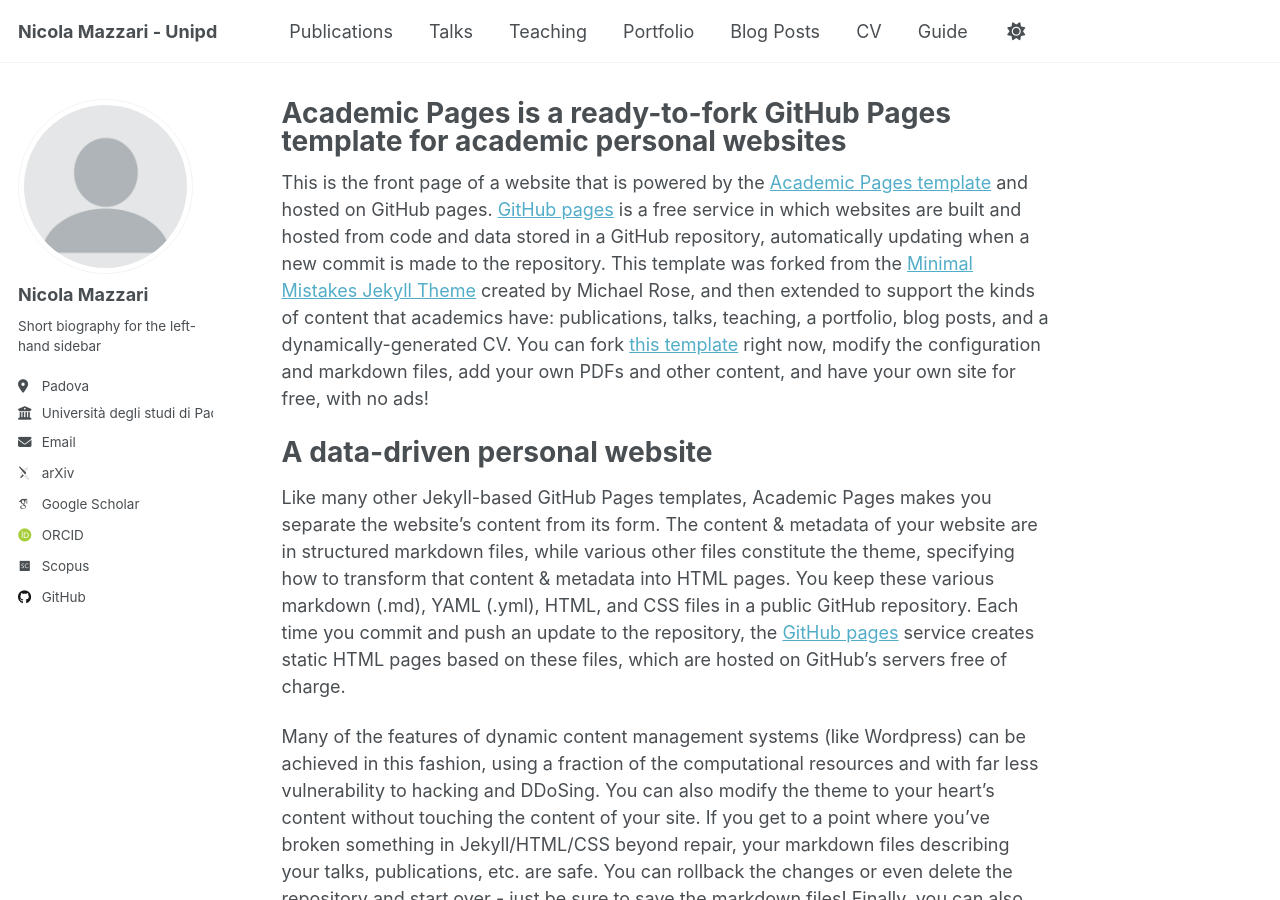
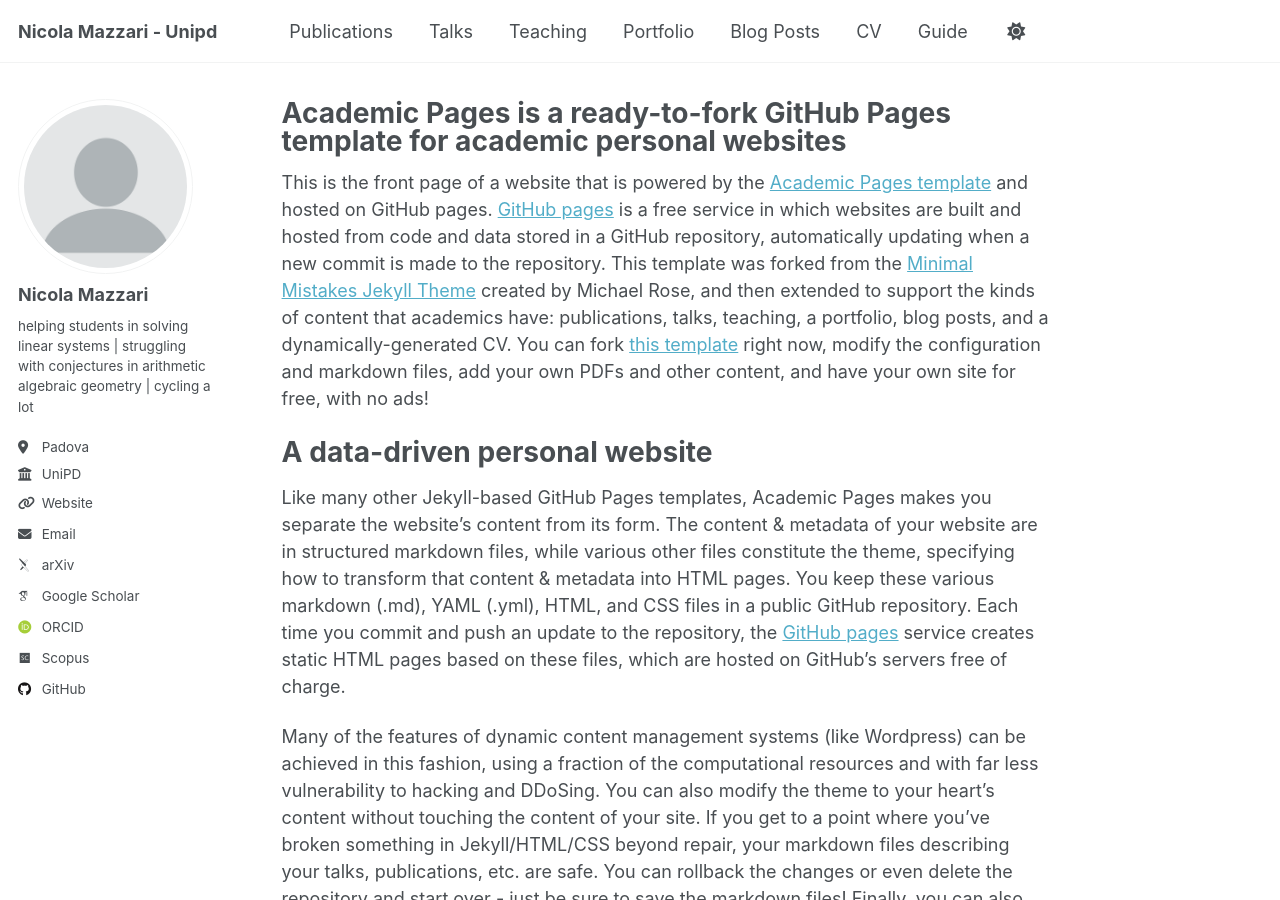
Before and after one commit to Nimath/Nimath.github.io, a Jekyll site: the page built from _pages/about.md, in a window 1280 px wide and 900 px high. Built offline with Jekyll 4.4.1, drawn with Linux system fonts in a browser that asks for light colours; some web fonts are replaced.

Commit message:
Update _config.yml

```diff
--- a/_config.yml
+++ b/_config.yml
@@ -25,10 +25,10 @@ author:
   avatar           : "profile.png"
   name             : "Nicola Mazzari"
   pronouns         : # example: "she/her"
-  bio              : "Short biography for the left-hand sidebar"
+  bio              : "helping students in solving linear systems | struggling with conjectures in arithmetic algebraic geometry | cycling a lot"
   location         : "Padova"
-  employer         : "Università degli studi di Padova"
-  uri              : # URL
+  employer         : "UniPD"
+  uri              : "https://www.unipd.it" # URL
   email            : "nicola.mazzari@unipd.it"
 
   # Academic websites
```
